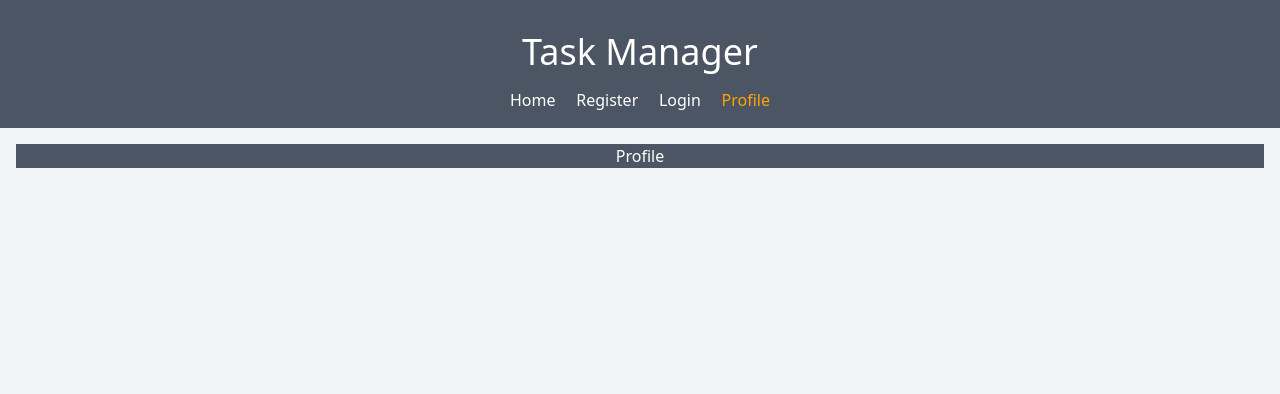
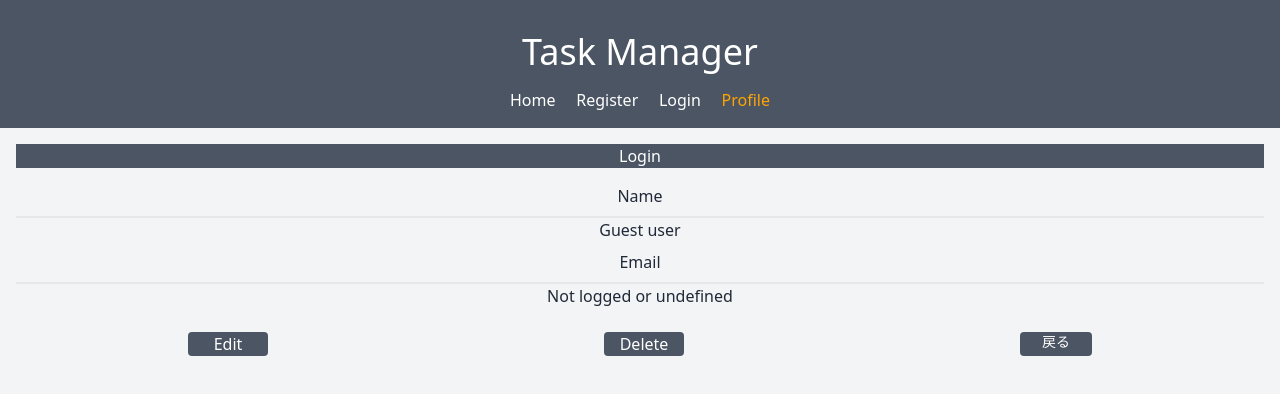
Before and after one commit to Okazuma/task-manager-frontend, a Vue app: page /profile in a window 1280 px wide. Shown: the top 394 px of the page. Built offline with nearby package versions, Linux system fonts and the light colour scheme; no server answers.

Commit message:
ユーザーの削除と編集の実装とログアウトの実装

```diff
--- a/src/components/EditModal.vue
+++ b/src/components/EditModal.vue
@@ -1,7 +1,6 @@
 <template>
-    <section v-show="taskStore.isOpen" class="fixed inset-0 flex items-center justify-center bg-black bg-opacity-50">
+    <section v-if="taskStore.isOpen || userStore.isOpen" class="fixed inset-0 flex items-center justify-center bg-black bg-opacity-50">
         <div class="bg-white p-6 rounded-lg shadow-lg w-96 sm:w-[500px] md:w-[600px] lg:w-[800px]">
-            <h1 class="text-center text-xl mb-4">Task Edit</h1>
             <slot/>
         </div>
     </section>
@@ -9,8 +8,10 @@
 
 
 <script setup>
-import {useTaskStore} from "../stores/task";
+import { useTaskStore } from "../stores/task";
+import { useUserStore } from "../stores/user";
 
 
 const taskStore = useTaskStore();
+const userStore = useUserStore();
 </script>
--- a/src/components/TaskEditForm.vue
+++ b/src/components/TaskEditForm.vue
@@ -1,5 +1,6 @@
 <template>
     <form @submit.prevent="taskStore.updateTask">
+        <h1 class="text-center text-xl mb-2">Task Edit</h1>
         <input type="text" v-model="taskStore.editingTask.name" class="block mx-auto border-2 border-gray-300 rounded outline-none my-2 px-2">
 
         <textarea v-model="taskStore.editingTask.detail" class="block mx-auto rounded w-72 h-40  border-2 border-gray-300 my-2 p-2 outline-none sm:w-[400px] md:w-[500px] lg:w-[700px] sm:h-40 md:h-48 lg:h-56">
--- /dev/null
+++ b/src/components/UserEditForm.vue
@@ -0,0 +1,38 @@
+<template>
+    <form @submit.prevent="userStore.updateUser(userStore.editingUser)">
+        <h1 class="text-center text-xl mb-2">User Edit</h1>
+
+        <label for="name" class="block text-center py-2">Name</label>
+        <input id="name" type="text" v-model="userStore.editingUser.name" class="block mx-auto border-2 border-gray-300 rounded outline-none px-2">
+
+        <label for="email" class="block text-center py-2">Email</label>
+        <input id="email" type="email" v-model="userStore.editingUser.email" class="block mx-auto px-2 border-2 border-gray-300 rounded outline-none appearance-none">
+
+
+        <label for="hiddenForm" class="block text-center pt-8"><input name="hiddenForm" type="checkbox" v-model="userStore.isPasswordChange">
+        パスワード変更</label>
+
+        <div v-if="userStore.isPasswordChange">
+            <label for="password" class="block text-center py-2">Password</label>
+            <input id="password" type="password" v-model="userStore.editingUser.password" class="block mx-auto px-2 border-2 border-gray-300 rounded outline-none appearance-none" placeholder="新しいパスワードを入力">
+            <span class="block text-center py-2">未入力なら変更なし</span>
+        </div>
+
+        <div class="flex justify-between mx-auto py-6 w-72 sm:w-[400px] md:w-[500px] lg:w-[700px]">
+            <button type="button" @click="userStore.closeModal" class="mt-4 px-4 py-2 bg-gray-500 text-white rounded min-w-[120px] hover:bg-gray-700">
+                閉じる
+            </button>
+            <button type="submit" class="mt-4 px-4 py-2 bg-gray-500 text-white rounded min-w-[120px] hover:bg-gray-700">
+                更新
+            </button>
+        </div>
+    </form>
+</template>
+
+
+<script setup>
+import { useUserStore } from '../stores/user'
+
+
+const userStore = useUserStore();
+</script>
--- a/src/stores/user.js
+++ b/src/stores/user.js
@@ -1,6 +1,7 @@
 import { defineStore } from 'pinia'
 import { ref } from "vue"
 import api from "@/api";
+
 
 export const useUserStore = defineStore('user', () => {
     const user = ref({
@@ -10,6 +11,29 @@ export const useUserStore = defineStore('user', () => {
         password: '',
     });
     const isAuthenticated = ref(false);
+    const isOpen = ref(false);
+    const editingUser = ref({
+        id: null,
+        name: '',
+        email: '',
+        password: '',
+    });
+    const isPasswordChange = ref(false);
+
+
+    const fetchUser = async () => {
+        if (!user.value.id) {
+            try {
+                const response = await api.get('/user');
+                console.log('📌取得したユーザーデータ:', response.data);
+                setUser(response.data);
+                return response.data;
+            } catch (error) {
+                console.error('❌fetchUser:ユーザー情報取得失敗', error);
+                setUser({ id: null, name: '', email: '', password: '' });
+            }
+        }
+    };
 
 
 
@@ -33,6 +57,8 @@ export const useUserStore = defineStore('user', () => {
     const setUser = (userData) => {
         isAuthenticated.value = true;
         user.value = userData;
+        console.log(`🔥セットされたユーザー:${JSON.stringify(user.value, null, 2)}`);
+        console.log(`🔥セットされたユーザーの認証状態:${isAuthenticated.value}`);
     };
 
 
@@ -40,6 +66,8 @@ export const useUserStore = defineStore('user', () => {
     const clearUser = () => {
         user.value = { id: null, name: '', email: '', password: '' };
         isAuthenticated.value = false;
+        console.log('🔥ログアウトしたユーザー:', user.value);
+        console.log(`🔥ログアウトしたユーザーの認証状態:${isAuthenticated.value}`);
     }
 
 
@@ -50,7 +78,6 @@ export const useUserStore = defineStore('user', () => {
 
             const response = await api.post('/login', userData);
             console.log('📌 サーバーからのレスポンス:', response?.data);
-            console.log(`🔥ログイン用の受けたデータ:${JSON.stringify(userData, null, 2)}`);
 
             setUser(response.data);
 
@@ -66,19 +93,105 @@ export const useUserStore = defineStore('user', () => {
 
 
 
-    const logoutUser = () => {
-        clearUser();
+    const openModal = (user) => {
+        console.log('🔥モーダルが受け取ったuser:',user);
+        if (!user) return;
+        editingUser.value = { ...user };
+        isOpen.value = true;
     };
 
+
+
+    const closeModal = () => {
+        editingUser.value = {
+            id: null,
+            name: '',
+            email: '',
+            password: '',
+        };
+        isOpen.value = false;
+    }
+
+
+
+    const logoutUser = async () => {
+        try {
+            const response = await api.post('/logout');
+            console.log('📌 サーバーからのレスポンス:', response?.data);
+            clearUser();
+        } catch (error) {
+            console.error('❌logoutUser:ログアウト失敗', error);
+            console.log('📌 サーバーからのレスポンス:', error.response?.data);
+        }
+    };
+
+
+
+    const updateUser = async (user) => {
+        console.log(`🔥モーダルが受け取ったUser:${JSON.stringify(user, null, 2)}`);
+
+        const newUser = {
+            name: editingUser.value.name,
+            email: editingUser.value.email,
+        }
+        if (isPasswordChange.value && editingUser.value.password) {
+            newUser.password = editingUser.value.password;
+        }
+        try {
+            const response = await api.put(`/user/${user.id}`,newUser)
+            console.log('📌 サーバーからのレスポンス:', response?.data);
+            setUser({
+                id: user.id,
+                name: response.data.name,
+                email: response.data.email,
+            });
+            alert('プロフィールが更新されました！');
+            isOpen.value = false;
+            closeModal();
+            console.log(`🌴ユーザー編集後の状態::${JSON.stringify(user, null, 2)}`);
+        } catch (error) {
+            console.error('❌updateProfile:プロフィール更新失敗', error);
+            alert('プロフィール更新に失敗しました。');
+        }
+    }
+
+
+
+    const deleteUser = async (userId) => {
+        console.log('🔥deleteUser:removeUserから受けたデータ:', userId);
+        if (!userId) return;
+        try {
+            const response = await api.delete(`/user/${userId}`);
+            console.log('📌 サーバーからの削除レスポンス:', response.data);
+            user.value = {
+                id: null,
+                name: '',
+                email: '',
+                password: '',
+            };
+            alert('🔥ユーザーが削除されました');
+        } catch (error) {
+            console.error('❌deleteUser:ユーザー削除の失敗:', error);
+            alert('❌ユーザー削除に失敗しました');
+        }
+    }
 
 
     return {
         user,
         isAuthenticated,
+        isOpen,
+        editingUser,
+        fetchUser,
         registerUser,
         setUser,
         clearUser,
         loginUser,
+        openModal,
+        closeModal,
         logoutUser,
+        updateUser,
+        deleteUser,
+        isPasswordChange,
     };
 });
--- a/src/views/UserLogin.vue
+++ b/src/views/UserLogin.vue
@@ -29,7 +29,6 @@ const userForm = ref({
 });
 
 
-
 const resetForm = () => {
     userForm.value = { name: '', email: '', password: ''};
 }
@@ -51,9 +50,6 @@ const handleLogin = async () => {
         });
 
         alert("ログインが完了しました！");
-
-        console.log(`🔥ログインしたユーザー:${JSON.stringify(userForm.value, null, 2)}`);
-        console.log(`🔥ログインしたユーザーの認証状態:${userStore.isAuthenticated}`);
         console.log("🔥 現在のクッキー: ", document.cookie);
 
         if(userStore.isAuthenticated){
--- a/src/views/UserProfile.vue
+++ b/src/views/UserProfile.vue
@@ -1,9 +1,65 @@
 <template>
     <section class="p-4">
-        <p class="text-center bg-gray-600 text-white mb-2">Profile</p>
+        <p class="text-center bg-gray-600 text-white mb-2">Login</p>
+
+            <label for="name" class="block text-center py-2 border-b-2">Name</label>
+
+            <span class="block text-center px-2">{{userStore?.user?.name ||  'Guest user'}}</span>
+            <label for="email" class="block text-center py-2 border-b-2">Email</label>
+
+            <span class="block text-center px-2">{{userStore?.user?.email ||  'Not logged or undefined'}}</span>
+
+            <div class="flex gap-2 px-2 py-6">
+                <button @click="editUser(userStore.user)" class="min-w-[72px] w-20 bg-gray-600 text-white  mx-auto block text-center rounded ">Edit</button>
+                <button @click="removeUser(userStore.user.id)" class="min-w-[72px] w-20 bg-gray-600 text-white  mx-auto block text-center rounded ">Delete</button>
+                <router-link to="/" class="w-fit min-w-[72px] bg-gray-600 text-white text-sm   mx-auto block text-center rounded">戻る</router-link>
+            </div>
+
+            <EditModal v-if="userStore.isOpen">
+                <UserEditForm />
+            </EditModal>
     </section>
 </template>
 
 
 <script setup>
+import { useUserStore } from "../stores/user";
+import EditModal from '../components/EditModal.vue';
+import UserEditForm from "../components/UserEditForm.vue";
+import { onMounted } from "vue";
+
+
+const userStore = useUserStore();
+
+
+const editUser = (user) => {
+    if(!user){
+        return;
+    }
+    console.log('🔥モーダルに渡す編集するUser:',user)
+    userStore.openModal(user);
+}
+
+
+
+const removeUser = async (userId) => {
+    if(!userId) return;
+    console.log('🔥removeUser:削除するユーザー:',userId);
+    if(confirm('ユーザーを削除しますか？')){
+        try{
+            await userStore.deleteUser(userId);
+            console.log('✅ removeUser: ユーザー削除リクエスト成功');
+        }catch (error){
+            console.error('❌removeUser:ユーザー削除の失敗',error);
+        }
+    }else{
+        console.log('🔥removeUser:ユーザー削除のキャンセル');
+    }
+}
+
+
+
+onMounted(() => {
+    userStore.fetchUser();
+});
 </script>
```
Also changed, not shown: src/views/HomeView.vue (+10 -6 lines).
